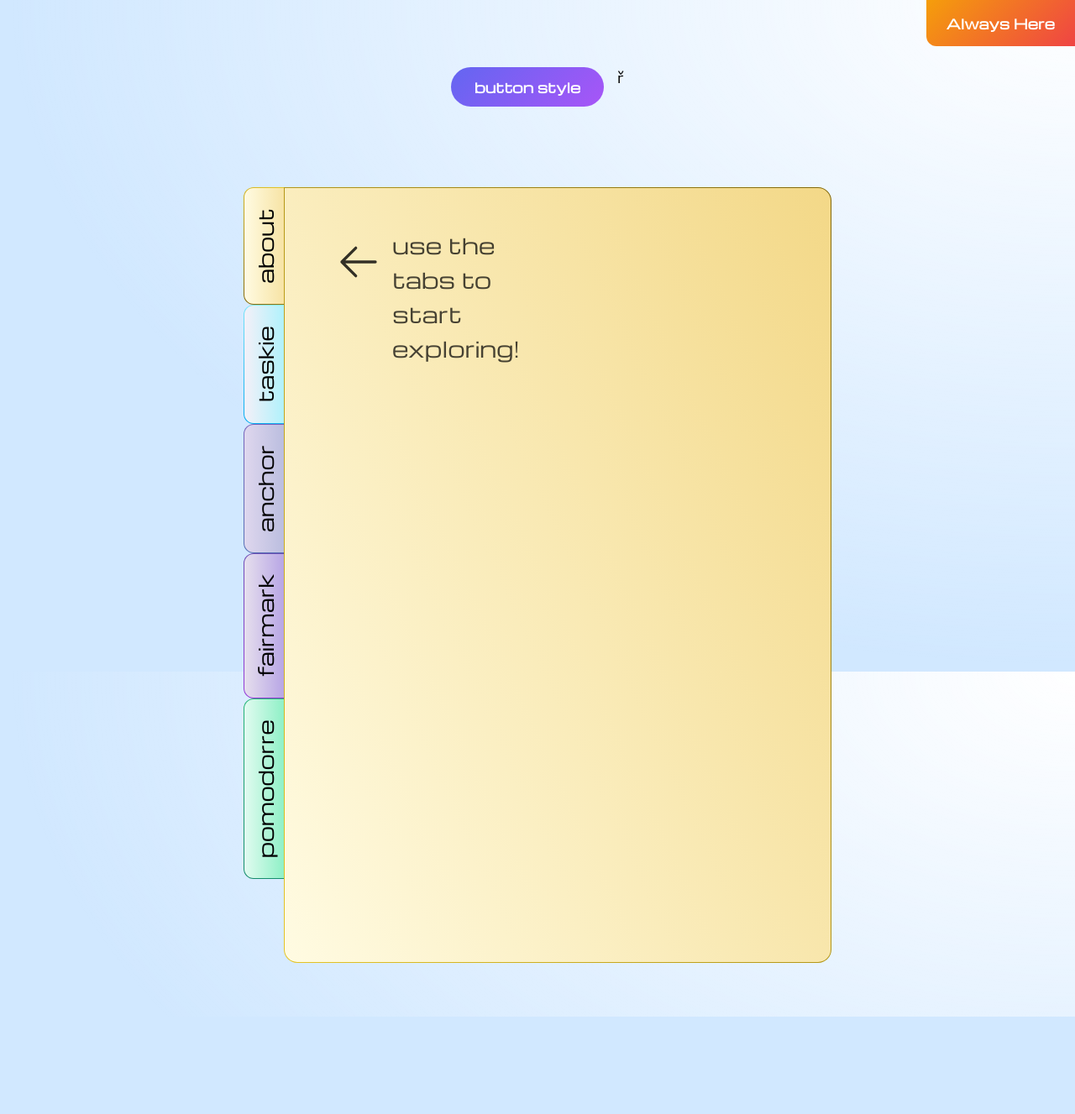
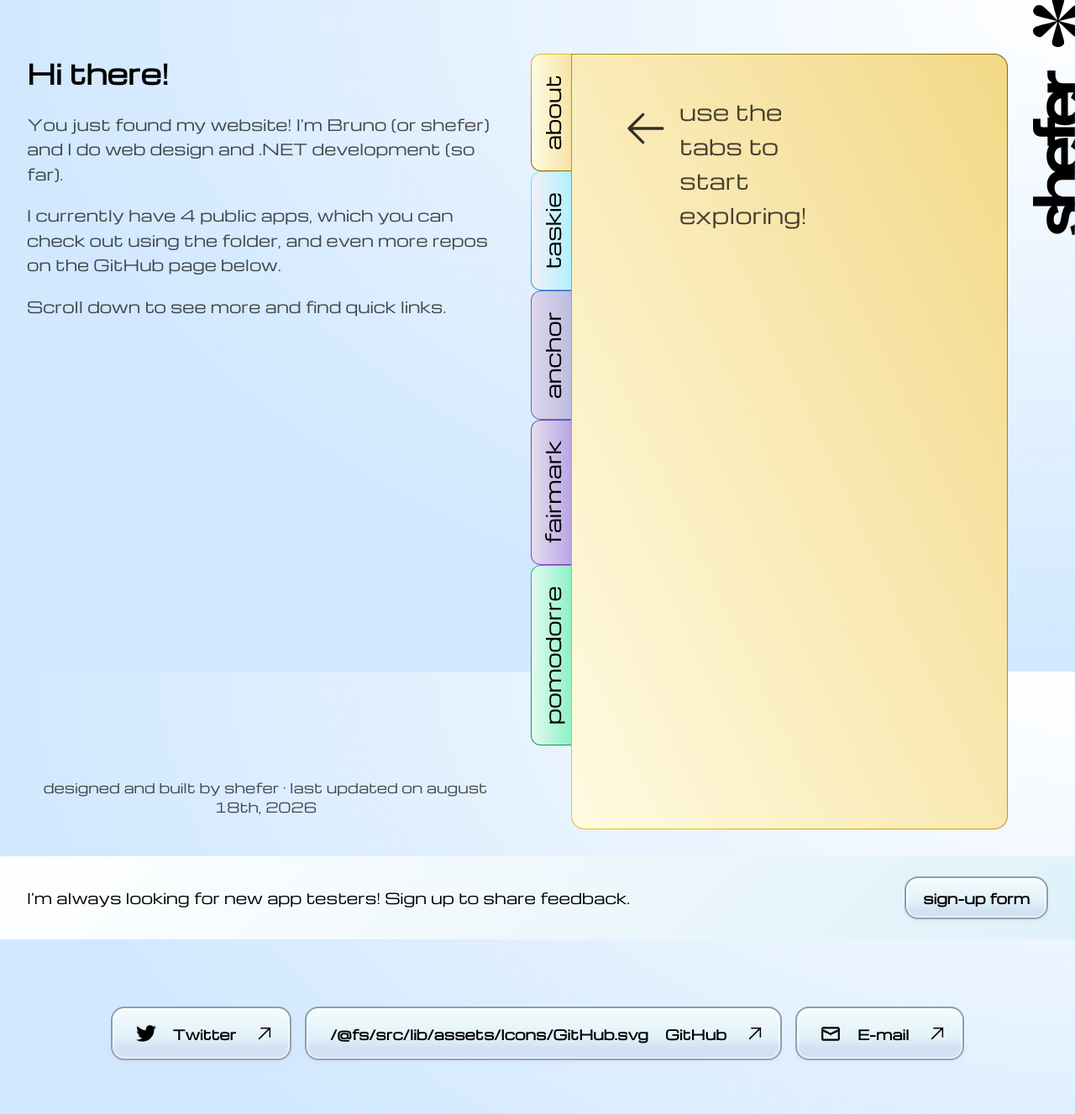
Before and after one commit to shef3r/site, a SvelteKit app: page / in a window 1280 px wide. Shown: the whole page at 84% size. Before the commit the page ends 1211 px from the top, so only its background shows below. Built offline with nearby package versions, Linux system fonts and the light colour scheme.

Commit message:
finalizing

```diff
--- /dev/null
+++ b/src/lib/Actions.svelte
@@ -0,0 +1,25 @@
+<script lang="ts">
+	import Link from '$lib/Link.svelte';
+
+	import iconTwitter from '$lib/assets/Icons/Twitter.svg?raw';
+	import iconGitHub from '$lib/assets/Icons/GitHub.svg?raw';
+	import iconEmail from '$lib/assets/Icons/Email.svg?raw';
+</script>
+
+<div class="actions">
+	<Link icon={iconTwitter} text="Twitter" link="https://twitter.com/sheferdev" />
+	<Link icon={iconGitHub} text="GitHub" link="https://github.com/shfrlabs" />
+	<Link icon={iconEmail} text="E-mail" link="hey@shefer.rocks" />
+</div>
+
+<style>
+	.actions {
+		width: 100%;
+		display: flex;
+		flex-direction: row;
+		flex-wrap: wrap;
+		gap: 1rem;
+		margin-top: 1rem;
+		justify-content: center;
+	}
+</style>
--- a/src/lib/Button.svelte
+++ b/src/lib/Button.svelte
@@ -1,39 +1,90 @@
 <script lang="ts">
 	let {
 		children,
-		variant = 'primary',
 		onclick,
-		class: className = ''
+		class: className = '',
+		textColor = '#000000',
+		borderColor = '#89A0AB',
+		insetBorderColor = 'rgba(255, 255, 255, 0.7)',
+		bgGradient = 'linear-gradient(to bottom, #F5FBFD, #DBF0F9, #CEEAF7)',
+		blurRectColor = 'rgba(200, 189, 229, 0.3215)'
 	} = $props<{
 		children?: any;
-		variant?: 'primary' | 'secondary' | 'outline' | 'danger';
 		onclick?: (event: MouseEvent) => void;
 		class?: string;
+		textColor?: string;
+		borderColor?: string;
+		insetBorderColor?: string;
+		bgGradient?: string;
+		blurRectColor?: string;
 	}>();
 </script>
 
 <button
-	class="custom-button {variant} {className}"
+	class="custom-button {className}"
 	{onclick}
+	style="
+		--text-color: {textColor};
+		--border-color: {borderColor};
+		--inset-border-color: {insetBorderColor};
+		--bg-gradient: {bgGradient};
+		--blur-rect-color: {blurRectColor};
+	"
 >
-	{#if children}
-		{@render children()}
-	{/if}
+	<span class="content">
+		{#if children}
+			{@render children()}
+		{/if}
+	</span>
 </button>
 
 <style>
 	.custom-button {
 		position: relative;
-		overflow: hidden;
 		padding: 0.75rem 1.75rem;
-		border-radius: 9999px;
+		border-radius: 16px;
 		font-family: 'Michroma', sans-serif;
 		font-weight: 600;
 		font-size: 1rem;
 		cursor: pointer;
+		outline: none;
+		display: inline-flex;
+		align-items: center;
+		justify-content: center;
+		color: var(--text-color);
+
+		border: 2px solid var(--border-color);
+
+		box-shadow: inset 0 0 0 2px var(--inset-border-color);
+
+		background-image: var(--bg-gradient);
+		background-origin: padding-box, border-box;
+		background-clip: padding-box, border-box;
+
+		background-size: 100% 150%, 100% 150%;
+		background-position: 0 0, 0 0;
+
 		transition: all 0.3s cubic-bezier(0.25, 1, 0.5, 1);
-		outline: none;
-		border: none;
+	}
+
+	.custom-button::before {
+		content: '';
+		position: absolute;
+		/* Extend over the 2px border */
+		left: -2px;
+		right: -2px;
+		bottom: -2px;
+		height: 33.33%;
+		border-bottom-left-radius: 16px;
+		border-bottom-right-radius: 16px;
+		background-color: var(--blur-rect-color);
+		filter: blur(4px);
+		pointer-events: none;
+	}
+
+	.content {
+		position: relative;
+		z-index: 1;
 		display: inline-flex;
 		align-items: center;
 		justify-content: center;
@@ -41,54 +92,10 @@
 	}
 
 	.custom-button:hover {
-		transform: translateY(-2px) scale(1.02);
+		background-position: 0 100%, 0 100%;
 	}
 
 	.custom-button:active {
-		transform: translateY(1px) scale(0.98);
-	}
-
-	.primary {
-		background: linear-gradient(135deg, #6366f1 0%, #a855f7 100%);
-		color: white;
-	}
-
-	.primary::after {
-		content: '';
-		position: absolute;
-		top: 0; left: 0; right: 0; bottom: 0;
-		background: linear-gradient(135deg, #a855f7 0%, #ec4899 100%);
-		opacity: 0;
-		transition: opacity 0.3s ease;
-		border-radius: inherit;
-		z-index: -1;
-	}
-
-	.primary:hover::after {
-		opacity: 1;
-	}
-
-	.primary { z-index: 1; }
-
-	.secondary {
-		background: rgba(255, 255, 255, 0.1);
-		backdrop-filter: blur(10px);
-		color: white;
-		border: 1px solid rgba(255, 255, 255, 0.2);
-	}
-
-	.secondary:hover {
-		background: rgba(255, 255, 255, 0.2);
-		border-color: rgba(255, 255, 255, 0.3);
-	}
-
-	.outline {
-		background: transparent;
-		color: #a855f7;
-		border: 2px solid #a855f7;
-	}
-
-	.outline:hover {
-		background: rgba(168, 85, 247, 0.1);
+		transform: scale(0.92);
 	}
 </style>
--- a/src/lib/Folder.svelte
+++ b/src/lib/Folder.svelte
@@ -48,8 +48,8 @@
 <style>
 	.folder-container {
 		display: flex;
-		width: 700px;
-		margin: 0 auto;
+		width: 100%;
+		container-type: inline-size;
 	}
 
 	.tabs-column {
--- /dev/null
+++ b/src/lib/Link.svelte
@@ -0,0 +1,150 @@
+<script lang="ts">
+	import Button from '$lib/Button.svelte';
+	import Arrow from '$lib/assets/Icons/Arrow.svg?raw';
+
+	let {
+		link = '',
+		icon = '',
+		text = '',
+		showArrow = true,
+		// Forward any button styling props (e.g., bgGradient, etc.)
+		...rest
+	} = $props<{
+		link?: string;
+		icon?: string;
+		text?: string;
+		showArrow?: boolean;
+		[key: string]: any;
+	}>();
+
+	let isCopied = $state(false);
+
+	function isUrl(str: string) {
+		// Matches basic HTTP/HTTPS, mailto:, tel:, or paths starting with /
+		return /^(https?:\/\/|mailto:|tel:|\/)/i.test(str);
+	}
+
+	function handleClick(e: MouseEvent) {
+		if (isUrl(link)) {
+			// It's a link, so redirect
+			const target = link.startsWith('/') ? '_self' : '_blank';
+			window.open(link, target);
+		} else {
+			// It's not a link, copy the link string (or text if link is empty) to clipboard
+			navigator.clipboard.writeText(link || text).then(() => {
+				isCopied = true;
+				setTimeout(() => {
+					isCopied = false;
+				}, 3000);
+			});
+		}
+	}
+</script>
+
+<Button onclick={handleClick} {...rest}>
+	<div class="link-content" class:center-content={!icon && !showArrow}>
+		{#if icon}
+			<div class="left-col">
+				<span class="icon">
+					{@html icon}
+				</span>
+				<span class="text">
+					{#if isCopied}
+						Copied!
+					{:else}
+						{text}
+					{/if}
+				</span>
+			</div>
+		{:else}
+			{#if showArrow}
+				<!-- Invisible spacer to perfectly center the text against the arrow -->
+				<span class="spacer" style="width: 36px;"></span>
+			{/if}
+			<span class="text">
+				{#if isCopied}
+					Copied!
+				{:else}
+					{text}
+				{/if}
+			</span>
+		{/if}
+
+		{#if showArrow}
+			<span class="arrow">
+				{@html Arrow}
+			</span>
+		{/if}
+	</div>
+</Button>
+
+{#if !showArrow}
+	<style>
+		.link-content {
+			min-width: 0 !important;
+		}
+	</style>
+{/if}
+
+<style>
+
+	.link-content {
+		display: flex;
+		align-items: center;
+		justify-content: space-between;
+		width: 100%;
+		/* Stretch the button out so the icon and arrow have room to be pushed to the edges */
+		min-width: 14rem;
+		gap: 1rem;
+		/* Pull the content slightly into the button's thick padding to get closer to the border */
+		margin-left: -0.5rem;
+		margin-right: -0.5rem;
+	}
+
+	.link-content.center-content {
+		justify-content: center;
+	}
+
+	.left-col {
+		display: flex;
+		align-items: center;
+		/* More space between the icon and the text */
+		gap: 1.25rem;
+	}
+
+	.icon {
+		display: flex;
+		align-items: center;
+		justify-content: center;
+	}
+
+	.icon :global(svg) {
+		width: 24px;
+		height: 24px;
+	}
+
+	.spacer {
+		display: block;
+		flex-shrink: 0;
+	}
+
+	.arrow {
+		display: flex;
+		align-items: center;
+		justify-content: center;
+		flex-shrink: 0;
+	}
+
+	.arrow :global(svg) {
+		/* Scaled up 2x from original 18px */
+		width: 36px;
+		height: 36px;
+		transform: rotate(135deg);
+		fill: currentColor;
+	}
+
+	.text {
+		transition: opacity 0.2s;
+		white-space: nowrap;
+	}
+</style>
--- a/src/lib/TopRightFixed.svelte
+++ b/src/lib/TopRightFixed.svelte
@@ -1,23 +1,53 @@
 <script lang="ts">
-	// This component stays at the top right of the viewport
+	import TextLogo from '$lib/assets/Icons/TextLogo.svg?raw';
+	import Logo from '$lib/assets/Icons/Logo.svg?raw';
 </script>
 
 <div class="fixed-top-right">
-	<span>Always Here</span>
+	<div class="logo-container">
+		{@html Logo}
+	</div>
+	<div class="text-logo-container">
+		{@html TextLogo}
+	</div>
 </div>
 
 <style>
 	.fixed-top-right {
 		position: absolute;
-		top: 0;
-		right: 0;
+		top: 0rem;
+		right: 0rem;
 		margin: 0 !important;
-		padding: 1rem 1.5rem;
-		background: linear-gradient(135deg, #f59e0b 0%, #ef4444 100%);
-		color: white;
-		font-weight: 700;
 		z-index: 9999;
-		border-bottom-left-radius: 12px;
-		backdrop-filter: blur(8px);
+		display: flex;
+		flex-direction: column;
+		align-items: flex-end;
+		gap: 1.5rem;
+	}
+
+	.logo-container :global(svg) {
+		width: 50px;
+		height: auto;
+		transform: scaleY(-1);
+		filter: brightness(0);
+		flex-shrink: 0;
+	}
+
+	.text-logo-container {
+		display: flex;
+		justify-content: center;
+		align-items: center;
+		width: 50px;
+		height: 196px;
+	}
+
+	.text-logo-container :global(svg) {
+		width: 196px;
+		height: 50px;
+		min-width: 196px;
+		min-height: 50px;
+		flex-shrink: 0;
+		filter: brightness(0);
+		transform: rotate(-90deg);
 	}
 </style>
--- a/src/routes/+page.svelte
+++ b/src/routes/+page.svelte
@@ -1,8 +1,10 @@
 <script lang="ts">
 	import Folder from '$lib/Folder.svelte';
 	import Button from '$lib/Button.svelte';
+	import Link from '$lib/Link.svelte';
 	import AppViewer from '$lib/AppViewer.svelte';
 	import About from '$lib/About.svelte';
+	import Actions from '$lib/Actions.svelte';
 
 	import iconTaskie from '$lib/assets/AppIcons/Taskie.svg?raw';
 	import iconAnchor from '$lib/assets/AppIcons/Anchor.svg?raw';
@@ -96,107 +98,203 @@
 	];
 </script>
 
-<main class="showcase">
-	<header class="hero">
+<main class="page-container">
+	<!-- Section 1 -->
+	<section class="section-1 showcase">
+		<div class="s1-left">
+			<div class="s1-content">
+				<h2>Hi there!</h2>
+				<p>You just found my website! I'm Bruno (or shefer) and I do web design and .NET development (so far).</p>
+				<p>I currently have 4 public apps, which you can check out using the folder, and even more repos on the GitHub page below.</p>
+				<p>Scroll down to see more and find quick links.</p>
+			</div>
+			<div class="s1-centered-text">
+				<p>designed and built by shefer · last updated on august 18th, 2026</p>
+			</div>
+		</div>
+		<div class="s1-right">
+			<Folder tabs={folderTabs} />
+		</div>
+	</section>
 
-		<div class="actions">
-			<Button variant="primary">
-				button style
-			</Button>ř
+	<!-- Section 2 -->
+	<section class="section-2">
+		<div class="s2-content">
+			<div class="s2-left">
+				<p>I'm always looking for new app testers! Sign up to share feedback.</p>
+			</div>
+			<div class="s2-right">
+				<Link link="https://share.formgrid.com/A0avJP0iQQAgr5fK" text="sign-up form" showArrow={false}/>
+			</div>
 		</div>
-	</header>
+	</section>
 
-	<section class="component-section">
-
-		<Folder tabs={folderTabs} />
+	<!-- Section 3 -->
+	<section class="section-3 showcase">
+		<Actions />
 	</section>
 </main>
 
 <style>
-	.showcase {
-		max-width: 1200px;
-		margin: 0 auto;
-		padding: 4rem 2rem;
+	:global(body) {
+		margin: 0;
+		padding: 0;
+	}
+
+	.page-container {
 		display: flex;
 		flex-direction: column;
-		gap: 6rem;
+		gap: 2rem;
+		padding-top: 4rem;
+		padding-bottom: 4rem;
 	}
 
-	.hero {
-		text-align: center;
+	.showcase {
+		max-width: 1500px;
+		width: 100%;
+		margin: 0 auto;
+		padding: 0 2rem;
+		box-sizing: border-box;
+	}
+
+	.section-1 {
+		display: flex;
+		flex-direction: row;
+		gap: 2rem;
+		align-items: stretch;
+		animation: fade-in-up 1s cubic-bezier(0.16, 1, 0.3, 1) forwards;
+	}
+
+	.s1-left {
+		flex: 1.5;
 		display: flex;
 		flex-direction: column;
-		align-items: center;
-		gap: 1.5rem;
-		animation: slide-down 0.8s cubic-bezier(0.16, 1, 0.3, 1) forwards;
-		opacity: 0;
-		transform: translateY(-20px);
+		justify-content: space-between;
 	}
 
-	@keyframes slide-down {
+	.s1-content h2 {
+		font-size: 2.5rem;
+		font-weight: 700;
+		margin-top: 0;
+		margin-bottom: 1.5rem;
+	}
+
+	.s1-content p {
+		font-size: 1.35rem;
+		color: var(--text-secondary, #4b5563);
+		line-height: 1.6;
+		margin-bottom: 1.25rem;
+	}
+
+	.s1-centered-text {
+		margin-top: 2rem;
+		text-align: center;
+		font-weight: 400;
+		font-size: 1rem;
+		color: var(--text-primary, #111827);
+		opacity: 0.7;
+	}
+
+	.s1-right {
+		flex: 1;
+		display: flex;
+		justify-content: stretch;
+		align-items: flex-start;
+	}
+
+	.section-2 {
+		width: 100%;
+		background: linear-gradient(135deg, white 0%, #CEEAF7 150%);
+		padding: 1.5rem 0;
+		border-radius: 0;
+	}
+
+	.s2-content {
+		max-width: 1500px;
+		width: 100%;
+		margin: 0 auto;
+		padding: 0 2rem;
+		box-sizing: border-box;
+		display: flex;
+		flex-direction: row;
+		justify-content: space-between;
+		align-items: center;
+	}
+
+	.s2-left {
+		flex: 1;
+		text-align: left;
+	}
+
+	.s2-left p {
+		font-size: 1.1rem;
+		margin: 0;
+		font-weight: 400;
+	}
+
+	.s2-right {
+		flex-shrink: 0;
+	}
+
+	.section-3 {
+		display: flex;
+		justify-content: center;
+		align-items: center;
+		margin-top: 2rem;
+	}
+
+	@keyframes fade-in-up {
+		from {
+			opacity: 0;
+			transform: translateY(30px);
+		}
 		to {
 			opacity: 1;
 			transform: translateY(0);
 		}
 	}
 
-	h1 {
-		font-size: 4rem;
-		font-weight: 800;
-		margin: 0;
-		line-height: 1.1;
-		letter-spacing: -0.03em;
-	}
+	@media (min-width: 921px) and (max-width: 1600px) {
+		.s1-left {
+			flex: 1;
+		}
 
-	h1 span {
-		background: linear-gradient(135deg, #a855f7 0%, #ec4899 100%);
-		-webkit-background-clip: text;
-		-webkit-text-fill-color: transparent;
-	}
+		.s1-right {
+			margin-right: 3rem;
+		}
 
-	.hero p {
-		font-size: 1.25rem;
-		color: var(--text-secondary);
-		max-width: 600px;
-		margin: 0;
-		line-height: 1.6;
-	}
+		.s1-content h2 {
+			font-size: 2rem;
+		}
 
-	.actions {
-		display: flex;
-		gap: 1rem;
-		margin-top: 1rem;
-	}
-
-	.component-section {
-		display: flex;
-		flex-direction: column;
-		gap: 2.5rem;
-		animation: fade-in-up 1s cubic-bezier(0.16, 1, 0.3, 1) 0.3s forwards;
-		opacity: 0;
-		transform: translateY(30px);
-	}
-
-	@keyframes fade-in-up {
-		to {
-			opacity: 1;
-			transform: translateY(0);
+		.s1-content p {
+			font-size: 1.15rem;
 		}
 	}
 
-	.section-header {
-		text-align: center;
-	}
+	@media (max-width: 920px) {
+		.section-1 {
+			flex-direction: column;
+		}
 
-	.section-header h2 {
-		font-size: 2.5rem;
-		font-weight: 700;
-		margin: 0 0 0.5rem 0;
-	}
+		.s1-left {
+			margin-right: 3rem;
+		}
 
-	.section-header p {
-		color: var(--text-secondary);
-		font-size: 1.1rem;
-		margin: 0;
+		.s1-right {
+			width: 100%;
+			justify-content: center;
+			margin-top: 2rem;
+		}
+
+		.s2-content {
+			flex-direction: column;
+			gap: 1rem;
+			text-align: center;
+		}
+
+		.s2-left {
+			text-align: center;
+		}
 	}
 </style>
```
Also changed, not shown: src/lib/AppViewer.svelte (+9 -0 lines).
